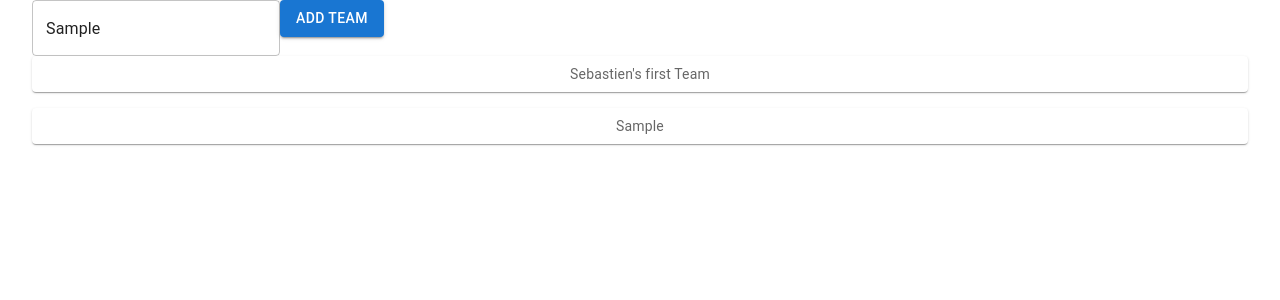
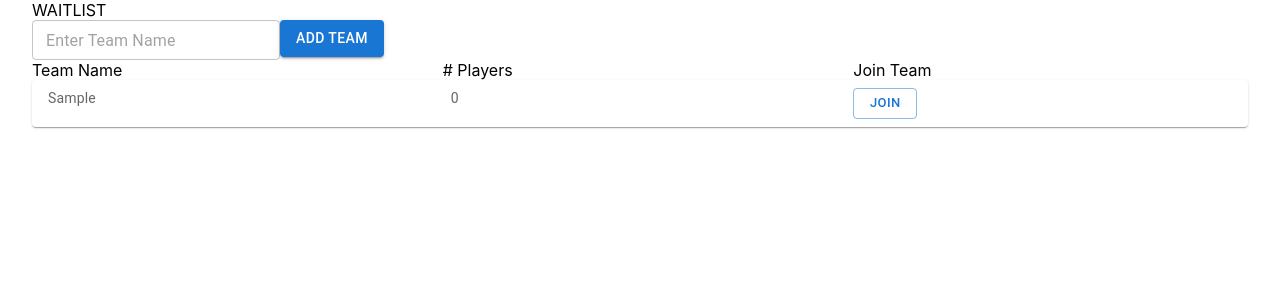
Before and after one commit to SebastienLD/pickup-waitlist-web, a Next.js app: page / in a window 1280 px wide. Both pictures are taken after typing "Sample" into the empty fields and a click on the button "ADD TEAM". Shown: the top 300 px of the page. Built offline with nearby package versions, Linux system fonts and the light colour scheme.

Commit message:
Add join and leave team logic

```diff
--- a/components/AddTeamButton.tsx
+++ b/components/CallNext.tsx
@@ -3,33 +3,39 @@ import Box from '@mui/material/Box';
 import Button from '@mui/material/Button';
 import Modal from '@mui/material/Modal';
 import TextField from '@mui/material/TextField';
-//import styles from './AddTeamButton.module.scss';
+//import styles from './CallNext.module.scss';
 
 type Props = {
   addTeam: (newTeam: string) => void;
 };
 
-const AddTeamButton: React.FC<Props> = ({ addTeam }) => {
+const CallNext: React.FC<Props> = ({ addTeam }) => {
 
-  const [open, setOpen] = useState(false);
-  const handleOpen = () => setOpen(true);
-  const handleClose = () => setOpen(false);
   const [teamName, setTeamName] = useState("");
+  const handleButtonPress = (teamName: string) => {
+    if (teamName.trim() !== "") {
+      addTeam(teamName);
+      setTeamName("");
+    } else {
+      alert("You must enter a valid team name!");
+    }
+  }
 
   return (
     <Box sx={{ width: '100' }}>
-
       <TextField
         variant='outlined'
+        size="small"
         value={teamName}
+        placeholder="Enter Team Name"
         onChange={(event) => setTeamName(event.target.value)}
       />
       <Button
         variant="contained"
-        onClick={() => addTeam(teamName)}
+        onClick={() => handleButtonPress(teamName)}
       >Add Team</Button>
     </Box>
   );
 };
 
-export default AddTeamButton;
+export default CallNext;
--- a/components/TeamQueue.tsx
+++ b/components/TeamQueue.tsx
@@ -1,28 +1,41 @@
+import { useState } from 'react';
 import Box from '@mui/material/Box';
-import Paper from '@mui/material/Paper';
+import Grid from '@mui/material/Grid';
 import Stack from '@mui/material/Stack';
-import { styled } from '@mui/material/styles';
+import TeamRow from './TeamRow';
 //import styles from './TeamQueue.module.scss';
 
 type Props = {
   teamIds: Array<string>;
 };
 
-const Item = styled(Paper)(({ theme }) => ({
-  backgroundColor: theme.palette.mode === 'dark' ? '#1A2027' : '#fff',
-  ...theme.typography.body2,
-  padding: theme.spacing(1),
-  textAlign: 'center',
-  color: theme.palette.text.secondary,
-}));
+const TeamQueue: React.FC<Props> = ({ teamIds }) => {
 
-const TeamQueue: React.FC<Props> = ({ teamIds }) => {
+  const [inTeam, setInTeam] = useState<boolean>(false);
 
   return (
     <Box sx={{ width: '100' }}>
+      <Grid container spacing={2} columns={12}>
+          <Grid item xs={4}>
+             Team Name
+          </Grid>
+          <Grid item xs={4}>
+              # Players
+          </Grid>
+          <Grid item xs={4}>
+              Join Team
+          </Grid>
+      </Grid>
       <Stack spacing={2}>
-        {teamIds.map((teamId) => {
-          return <Item key={teamId}>{teamId}</Item>
+        {teamIds.map((teamId: string) => {
+          return (
+            <TeamRow
+              key={teamId}
+              teamId={teamId}
+              inTeam={inTeam}
+              handleInTeamChange={setInTeam}
+            />
+          )
         })}
       </Stack>
     </Box>
--- /dev/null
+++ b/components/TeamRow.tsx
@@ -0,0 +1,100 @@
+import { useState } from 'react';
+import Button from '@mui/material/Button';
+import Paper from '@mui/material/Paper';
+import Grid from '@mui/material/Grid';
+import { styled } from '@mui/material/styles';
+//import styles from './TeamRow.module.scss';
+
+type Props = {
+  teamId: string;
+  inTeam: boolean;
+  handleInTeamChange: (inTeam: boolean) => void;
+};
+
+const Item = styled(Paper)(({ theme }) => ({
+  backgroundColor: theme.palette.mode === 'dark' ? '#1A2027' : '#fff',
+  ...theme.typography.body2,
+  padding: theme.spacing(1),
+  paddingLeft: theme.spacing(2),
+  // textAlign: 'center',
+  color: theme.palette.text.secondary,
+}));
+
+const TeamRow: React.FC<Props> = ({ teamId, inTeam, handleInTeamChange }) => {
+
+  interface Team {
+    name: string;
+    numPlayers: number;
+  }
+  const [numPlayers, setNumPlayers] = useState<number>(0);
+  const [inThisTeam, setInThisTeam] = useState<boolean>(false);
+  const handleJoinTeam = () => {
+    setNumPlayers(numPlayers+1);
+    handleInTeamChange(true);
+    setInThisTeam(true);
+  }
+  const handleLeaveTeam = () => {
+    setNumPlayers(numPlayers-1);
+    handleInTeamChange(false);
+    setInThisTeam(false);
+  }
+
+  const joinButton = () =>{
+    return (
+      <Button
+        size="small"
+        variant="outlined"
+        onClick={handleJoinTeam}
+      >
+        Join
+      </Button>
+    )
+  }
+
+  const cannotJoinButton = () =>{
+    return (
+      <Button
+        disabled
+        size="small"
+        variant="outlined"
+      >
+        Join
+      </Button>
+    )
+  }
+
+  const leaveButton = () =>{
+    return (
+      <Button
+        size="small"
+        variant="outlined"
+        color="error"
+        onClick={handleLeaveTeam}
+      >
+        Leave
+      </Button>
+    )
+  }
+
+  return (
+    <Item>
+      <Grid container spacing={2} columns={12}>
+          <Grid item xs={4}>
+            {teamId}
+          </Grid>
+          <Grid item xs={4}>
+              {numPlayers}
+          </Grid>
+          <Grid item xs={4}>
+            {(inThisTeam) ?
+              leaveButton() :
+              ((numPlayers < 5 && !inTeam) ?
+                joinButton() : cannotJoinButton())
+            }
+          </Grid>
+      </Grid>
+    </Item>
+  )
+};
+
+export default TeamRow;
--- a/pages/index.tsx
+++ b/pages/index.tsx
@@ -1,15 +1,14 @@
 import { useState } from 'react';
 import type { NextPage } from 'next'
-import Head from 'next/head'
-import Image from 'next/image'
 import styles from '../styles/Home.module.css'
 import TeamQueue from '../components/TeamQueue'
-import AddTeamButton from '../components/AddTeamButton'
+import CallNext from '../components/CallNext'
 
 const Home: NextPage = () => {
 
-  const initArray: Array<string> = ["Sebastien's first Team"];
-  const [teamIds, setTeamIds] = useState<Array<string>>(initArray);
+  const initArray: Array<string> = [];
+  const [teamIds, setTeamIds] = useState(initArray);
+  const [inTeam, setInTeam] = useState<boolean>(false);
   const addTeam = (newTeam: string) => {
     const currTeam = [...teamIds];
     currTeam.push(newTeam);
@@ -18,7 +17,8 @@ const Home: NextPage = () => {
 
   return (
     <div className={styles.container}>
-      <AddTeamButton addTeam={addTeam}/>
+      <div className={styles.waitlist}>WAITLIST</div>
+      <CallNext addTeam={addTeam}/>
       <TeamQueue teamIds={teamIds}/>
     </div>
   )
--- a/styles/Home.module.css
+++ b/styles/Home.module.css
@@ -3,12 +3,9 @@
 }
 
 .main {
-  min-height: 100vh;
-  padding: 4rem 0;
   flex: 1;
   display: flex;
   flex-direction: column;
-  justify-content: center;
   align-items: center;
 }
 
```
